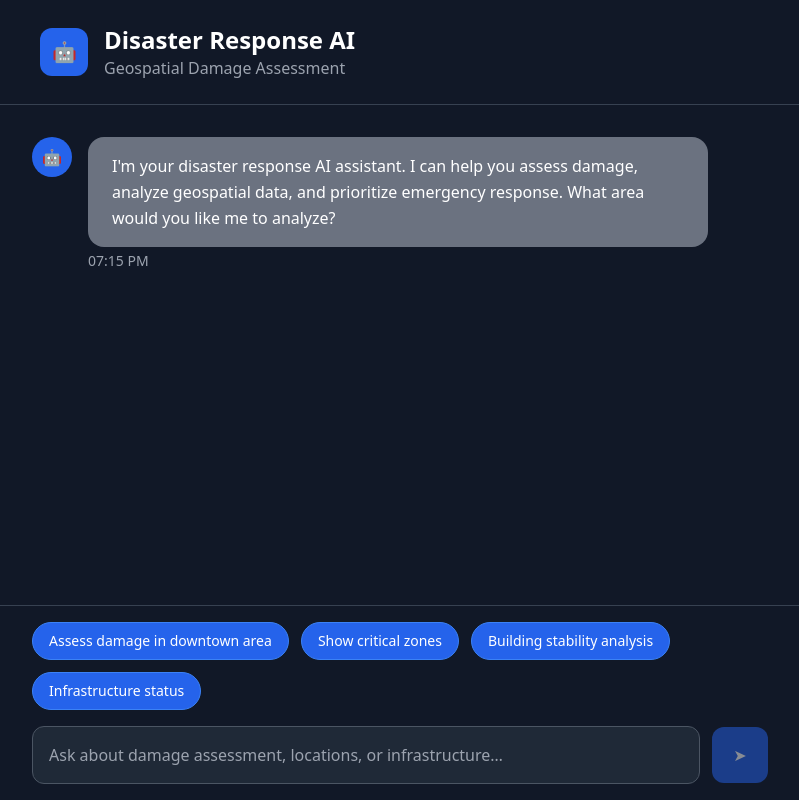
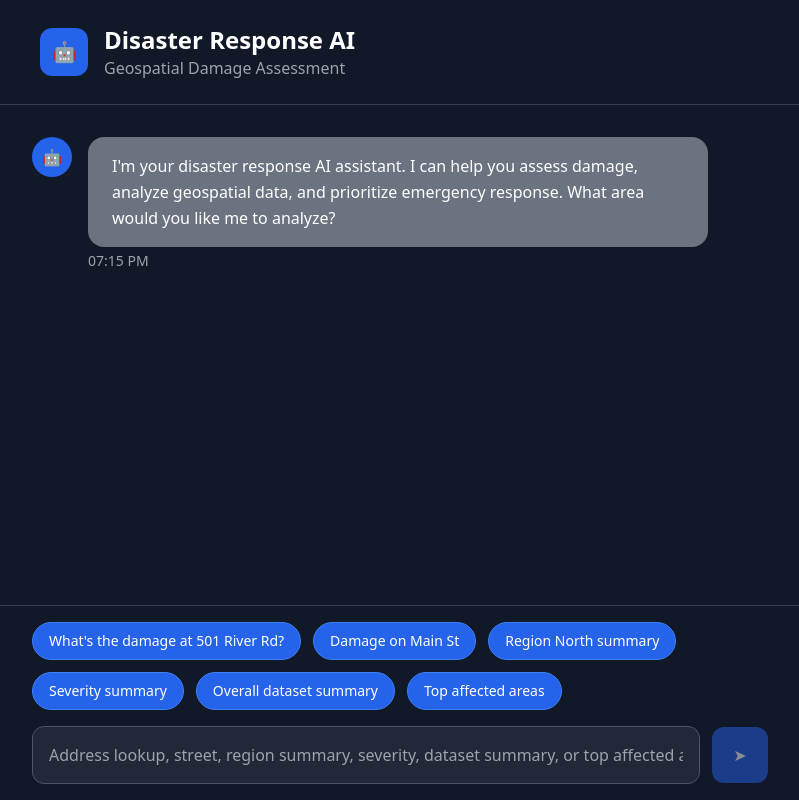
Before and after one commit to skjkanchan/disaster-detection-group6, a Next.js app in the folder disaster_detection/: page /chatbot in a window 1280 px wide. Shown: the whole page, without its empty margins (240-1039 px from the left). Built offline with nearby package versions, Linux system fonts and the light colour scheme.

Commit message:
Update chatbot suggestions and placeholder text to reflect new damage assessment queries and improve user guidance.

```diff
--- a/disaster_detection/src/app/chatbot/page.tsx
+++ b/disaster_detection/src/app/chatbot/page.tsx
@@ -13,10 +13,12 @@ const INITIAL_AI_MESSAGE: Message = {
 };
 
 const SUGGESTIONS = [
-  "Assess damage in downtown area",
-  "Show critical zones",
-  "Building stability analysis",
-  "Infrastructure status",
+  "What's the damage at 501 River Rd?",
+  "Damage on Main St",
+  "Region North summary",
+  "Severity summary",
+  "Overall dataset summary",
+  "Top affected areas",
 ];
 
 function formatTime(date: Date): string {
@@ -168,7 +170,7 @@ export default function Page() {
                   sendMessage(input);
                 }
               }}
-              placeholder="Ask about damage assessment, locations, or infrastructure…"
+              placeholder="Address lookup, street, region summary, severity, dataset summary, or top affected areas…"
               className="flex-1 rounded-xl border border-gray-600 bg-gray-800 px-4 py-4 text-white placeholder:text-gray-400 focus:outline-none focus:ring-2 focus:ring-blue-500"
               disabled={loading}
             />
```
